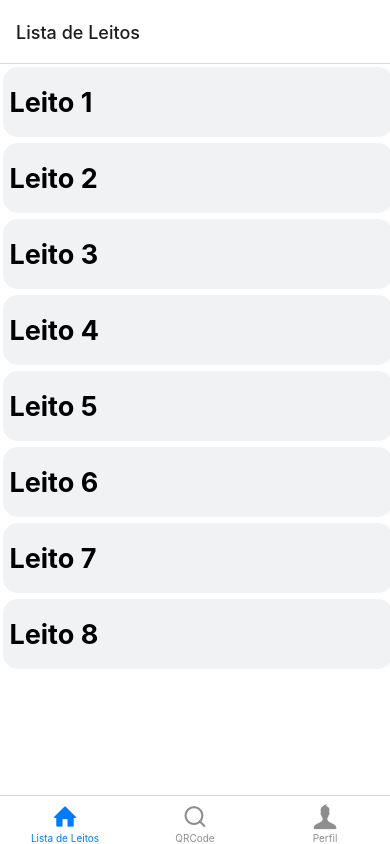
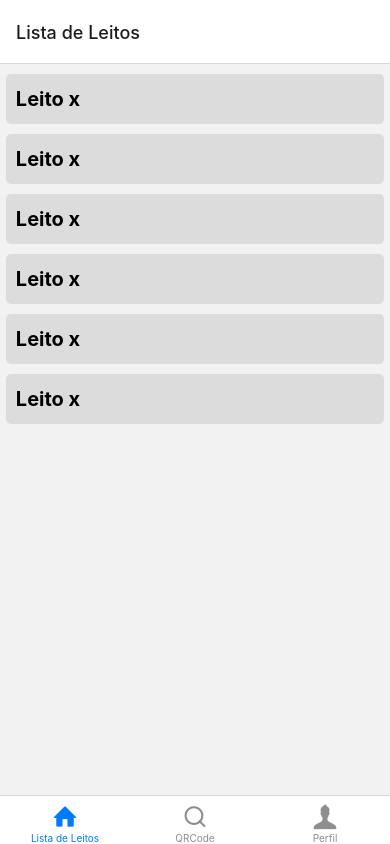
Before and after one commit to FDelfim/Prototipo-QR-Leitos, a React Native app: screen / in a window 390 px wide. Built offline with nearby package versions, Linux system fonts and the light colour scheme.

Commit message:
Interface Leitos

```diff
--- a/src/pages/lerQrCode/index.js
+++ b/src/pages/lerQrCode/index.js
@@ -5,7 +5,7 @@ import styles from './style'
 export default function LerQrCode() {
     return (
         <View style={styles.container}>
-            <Text style={styles.text}> Leitor QR CODE</Text>
+            <Text style={styles.text}>Ler QR CODE</Text>
         </View>
     );
 
--- a/src/pages/lerQrCode/style.js
+++ b/src/pages/lerQrCode/style.js
@@ -9,7 +9,7 @@ const styles = StyleSheet.create({
     text: {
         fontSize: 30,
         fontWeight: 'bold',
-    }
+    },
 });
 
 export default styles
--- a/src/pages/listLeitos/index.js
+++ b/src/pages/listLeitos/index.js
@@ -3,39 +3,68 @@ import { Component } from 'react';
 import { render } from 'react-dom';
 import { Text, View, FlatList } from 'react-native';
 import styles from './style'
+import Leitos from './leito'
 
 
-export default class ListLeitos extends Component {
+// export default class ListLeitos extends Component {
+export default function ListLeitos() {
 
-    constructor(props) {
-        super(props);
-        this.state = {
-            leitos: [
-                { id: "1", nome: 'Leito 1' },
-                { id: "2", nome: 'Leito 2' },
-                { id: "3", nome: 'Leito 3' },
-                { id: "4", nome: 'Leito 4' },
-                { id: "5", nome: 'Leito 5' },
-                { id: "6", nome: 'Leito 6' },
-                { id: "7", nome: 'Leito 7' },
-                { id: "8", nome: 'Leito 8' },
-            ]
-        }
-    }
+    return (
+        <View>
+            <View style={styles.containerLeitos}>
+                <Leitos />
+            </View>
 
-    render() {
-        return (
-            <View style={styles.container}>
-                <FlatList
-                    data={this.state.leitos}
-                    keyExtractor={(item) => item.id}
-                    renderItem={({ item }) =>
-                        <View style={styles.containerLeitos}>
-                            <Text style={styles.text}> {item.nome}</Text>
-                        </View>
-                    }
-                />
+            <View style={styles.containerLeitos}>
+                <Leitos />
             </View>
-        );
-    }
+
+            <View style={styles.containerLeitos}>
+                <Leitos />
+            </View>
+
+            <View style={styles.containerLeitos}>
+                <Leitos />
+            </View>
+
+            <View style={styles.containerLeitos}>
+                <Leitos />
+            </View>
+            <View style={styles.containerLeitos}>
+                <Leitos />
+            </View>
+        </View>
+    );
+
+    // constructor(props) {
+    //     super(props);
+    //     this.state = {
+    //         leitos: [
+    //             { id: "1", nome: 'Leito 1' },
+    //             { id: "2", nome: 'Leito 2' },
+    //             { id: "3", nome: 'Leito 3' },
+    //             { id: "4", nome: 'Leito 4' },
+    //             { id: "5", nome: 'Leito 5' },
+    //             { id: "6", nome: 'Leito 6' },
+    //             { id: "7", nome: 'Leito 7' },
+    //             { id: "8", nome: 'Leito 8' },
+    //         ]
+    //     }
+    // }
+
+    // render() {
+    //     return (
+    //         <View style={styles.container}>
+    //             <FlatList
+    //                 data={this.state.leitos}
+    //                 keyExtractor={(item) => item.id}
+    //                 renderItem={({ item }) =>
+    //                     <View style={styles.containerLeitos}>
+    //                         <Text style={styles.text}> {item.nome}</Text>
+    //                     </View>
+    //                 }
+    //             />
+    //         </View>
+    //     );
+    // }
 }
--- /dev/null
+++ b/src/pages/listLeitos/leito.js
@@ -0,0 +1,14 @@
+import React from 'react';
+import { Text, View } from 'react-native';
+import { Feather } from '@expo/vector-icons';
+
+import styles from './style';
+
+export default function Leito() {
+    return (
+        <View style={styles.leito}>
+            <Text style={styles.title}>Leito x</Text>
+            <Feather style={styles.status} name="circle" size={20} color={'#32cd32'} />
+        </View>
+    );
+}
--- a/src/pages/listLeitos/style.js
+++ b/src/pages/listLeitos/style.js
@@ -1,24 +1,29 @@
 import { StyleSheet } from "react-native";
 
 const styles = StyleSheet.create({
-    container: {
-        flex: 1,
-        justifyContent: 'center',
-        backgroundColor: '#ffffff'
+
+    containerLeitos: {
+        paddingTop: 10,
+        alignItems: "center",
     },
-    text: {
-        fontSize: 27,
+
+    leito: {
+        paddingLeft: 10,
+        backgroundColor: '#dcdcdc',
+        width: '97%',
+        height: 50,
+        borderRadius: 5,
+        flexDirection: 'row',
+        alignItems: 'center',
+    },
+    title: {
+        fontSize: 20,
         fontWeight: 'bold',
     },
-    containerLeitos: {
-        backgroundColor: '#f1f2f3',
-        width: '100%',
-        height: 70,
-        margin: 3,
-        justifyContent: 'center',
-        borderRadius: 15,
+    status: {
+        left: '525%',
+    }
 
-    }
 });
 
 export default styles
```
